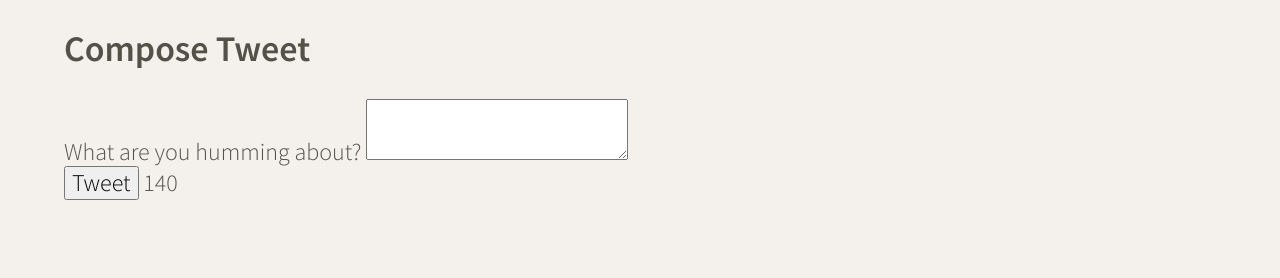
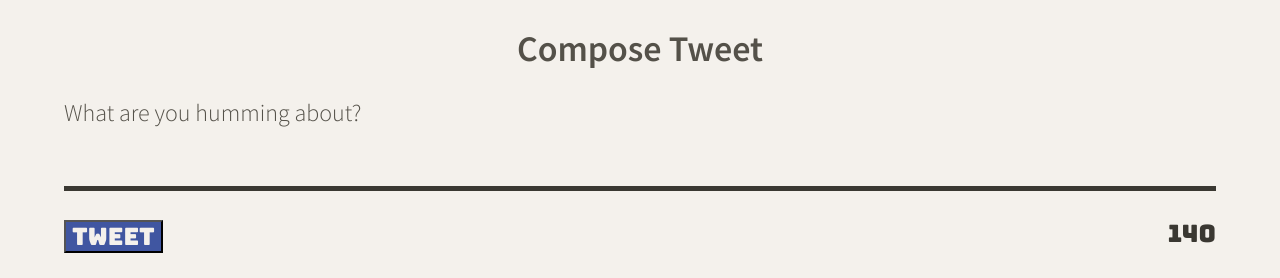
Before and after one commit to AidanYee/tweeter, a website: page public/index.html in a window 1280 px wide. Shown: the part 522-800 px from the top of the page. Drawn offline with nearby package versions, Linux system fonts and the light colour scheme.

Commit message:
add css styling to form

```diff
--- a/public/index.html
+++ b/public/index.html
@@ -28,7 +28,7 @@
     <link rel="stylesheet" href="/styles/layout.css" type="text/css" />
     <link rel="stylesheet" href="/styles/nav.css" type="text/css" />
     <link rel="stylesheet" href="/styles/header.css" type="text/css" />
-
+    <link rel="stylesheet" href="/styles/new-tweet.css" type="text/css" />
     <!-- External JS -->
     <script src="https://ajax.googleapis.com/ajax/libs/jquery/3.4.1/jquery.min.js"></script>
 
--- /dev/null
+++ b/public/styles/new-tweet.css
@@ -0,0 +1,49 @@
+/* child of .new-tweet */
+.new-tweet > form {
+  display: flex;
+  flex-direction: column;
+  width: 100%;
+}
+
+/* text area + title */
+.new-tweet {
+  display: flex;
+  flex-direction: column;
+  justify-content: center;
+  align-items: center;
+}
+
+/* text area box */
+.new-tweet textarea {
+  display: flex;
+  border-style: none;
+  resize: none;
+  border-bottom: 5px solid #3a3832;
+  font-weight: 700;
+  background-color: inherit;
+  width: 100%;
+  color: #3a3832;
+}
+
+/* space between text area box + button/counter */
+.new-tweet div {
+  display: flex;
+  align-content: center;
+  justify-content: space-between;
+  margin-top: 2.5%;
+}
+
+.new-tweet button {
+  display: flex;
+  justify-content: space-between;
+  font-family: "Bungee", cursive;
+  background-color: #4056a1;
+  color: #f4f1ec;
+}
+
+.counter {
+  display: flex;
+  font-family: Bungee, sans-serif;
+  justify-content: flex-end;
+  color: #3a3832;
+}
--- a/server/data-files/initial-tweets.json
+++ b/server/data-files/initial-tweets.json
@@ -8,7 +8,7 @@
     "content": {
       "text": "If I have seen further it is by standing on the shoulders of giants"
     },
-    "created_at": 1650753664807
+    "created_at": 1650756218837
   },
   {
     "user": {
@@ -19,6 +19,6 @@
     "content": {
       "text": "Je pense , donc je suis"
     },
-    "created_at": 1650840064807
+    "created_at": 1650842618837
   }
 ]
--- a/server/routes/tweets.js
+++ b/server/routes/tweets.js
@@ -1,6 +1,6 @@
 "use strict";
 
-const userHelper    = require("../lib/util/user-helper")
+const userHelper    = require("../lib/util/user-helper");
 
 const express       = require('express');
 const tweetsRoutes  = express.Router();
@@ -43,4 +43,4 @@ module.exports = function(DataHelpers) {
 
   return tweetsRoutes;
 
-}
+};
```
